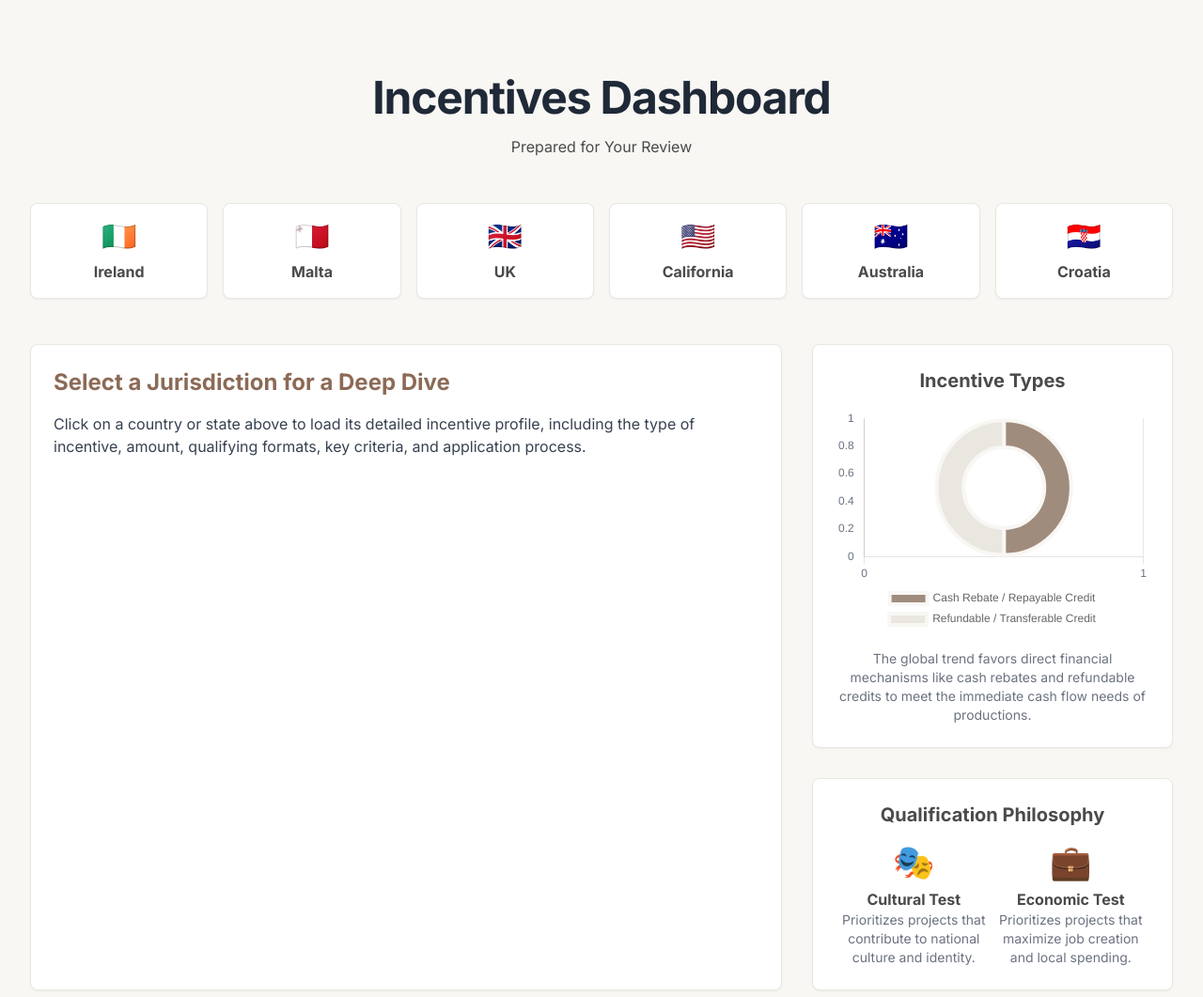
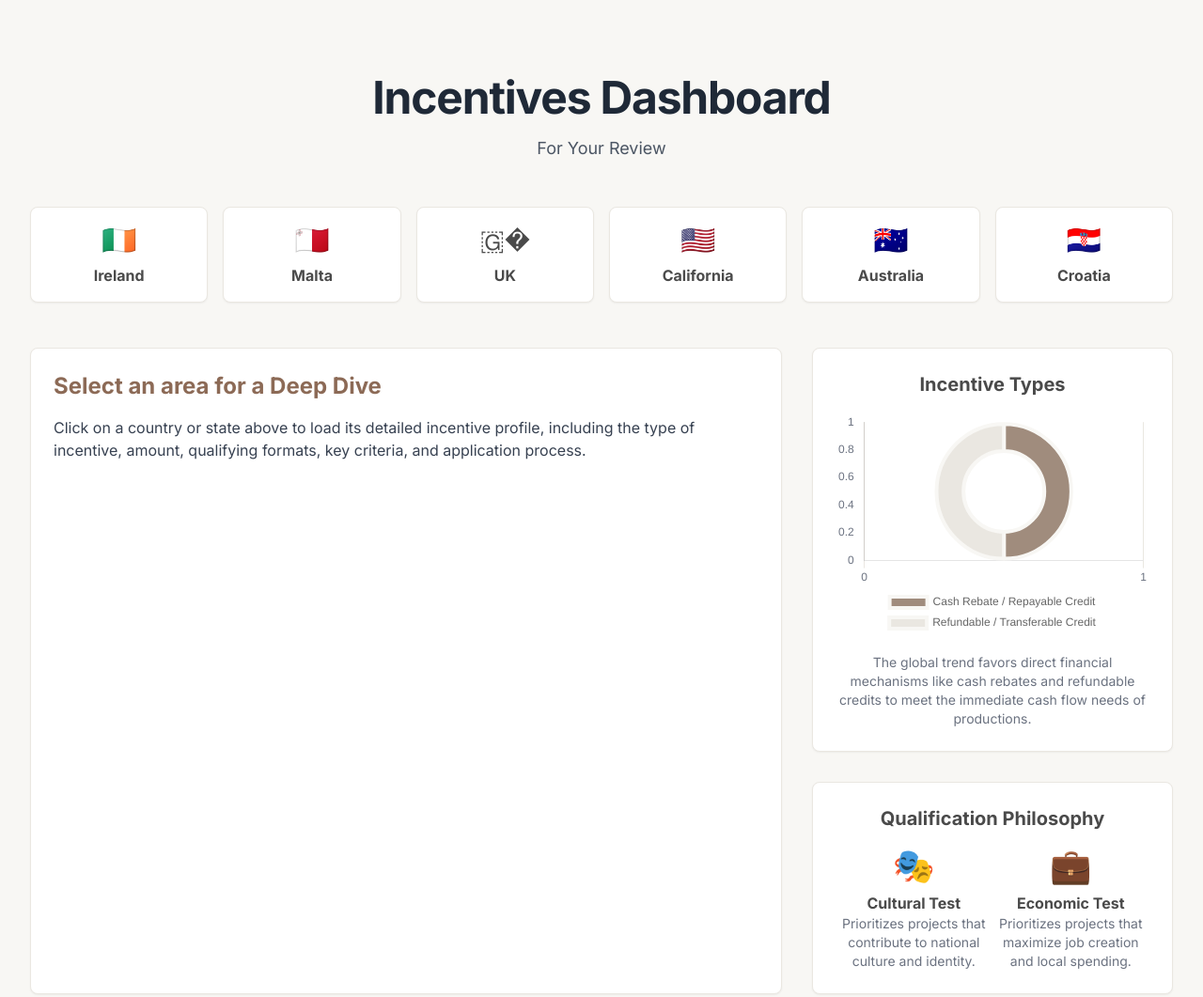
Before and after one commit to aterstallaco/taxincentives, a plain HTML site: page index.html in a window 1280 px wide. Shown: the top 1061 px of the page at 94% size. Drawn offline with nearby package versions, Linux system fonts and the light colour scheme.

Commit message:
Update index.html

```diff
--- a/index.html
+++ b/index.html
@@ -3,7 +3,7 @@
 <head>
     <meta charset="UTF-8">
     <meta name="viewport" content="width=device-width, initial-scale=1.0">
-    <title>Film Production Incentives | Interactive Dashboard</title>
+    <title>Global Film Production Incentives | Interactive Dashboard</title>
     <script src="https://cdn.tailwindcss.com"></script>
     <script src="https://cdn.jsdelivr.net/npm/chart.js"></script>
     <link href="https://fonts.googleapis.com/css2?family=Inter:wght@400;600;700&display=swap" rel="stylesheet">
@@ -63,7 +63,7 @@
 
         <header class="text-center my-8 md:my-12">
             <h1 class="text-4xl md:text-5xl font-bold text-gray-800 tracking-tight">Incentives Dashboard</h1>
-            <p class="mt-4 text-lg text-gray-600 max-w-3xl mx-auto"><p>Prepared for Your Review</p>
+            <p class="mt-4 text-lg text-gray-600 max-w-3xl mx-auto">For Your Review</p>
         </header>
 
         <nav id="jurisdiction-selector" class="grid grid-cols-2 sm:grid-cols-3 lg:grid-cols-6 gap-4 mb-12">
@@ -72,7 +72,7 @@
         <div class="grid grid-cols-1 lg:grid-cols-3 gap-8">
 
             <section id="deep-dive-section" class="lg:col-span-2 card rounded-lg shadow-sm p-6">
-                <h2 class="text-2xl font-bold mb-4 accent-text">Select a Jurisdiction for a Deep Dive</h2>
+                <h2 class="text-2xl font-bold mb-4 accent-text">Select an area for a Deep Dive</h2>
                 <div id="details-content" class="space-y-6 text-gray-700">
                     <p>Click on a country or state above to load its detailed incentive profile, including the type of incentive, amount, qualifying formats, key criteria, and application process.</p>
                 </div>
@@ -116,7 +116,7 @@
         </section>
 
         <footer class="text-center mt-16 mb-8 border-t pt-8 text-gray-500">
-            <p></p>
+            <p>&copy; 2025 Film Finance Analytics. Data synthesized from "An Expert Analysis of Global Film Production Incentives."</p>
         </footer>
 
     </main>
@@ -130,8 +130,7 @@
                 formats: 'Feature films, TV drama, documentaries, animation, VFX. A 20% incentive for unscripted productions is pending EU approval.',
                 criteria: 'Requires a cultural certificate from the Department of Culture (passing both Cultural and Industry Development Tests). Minimum spend of €125,000. Must be an Irish resident SPV.',
                 process: 'Two-stage process: cultural certification then claim submission. A significant 90% early payment is available, with the final 10% paid upon project delivery.',
-                philosophy: 'Cultural',
-                sourceUrl: 'https://example.com/ireland-report'
+                philosophy: 'Cultural'
             },
             'Malta': {
                 flag: '🇲🇹',
@@ -140,18 +139,16 @@
                 formats: 'Feature films, TV series, documentaries, animation, VFX. Excludes commercials and reality TV.',
                 criteria: 'Requires passing a cultural test. Minimum spend of €100,000 in Malta, with a total budget over €200,000. Must engage a local production service company.',
                 process: 'Application submitted to Malta Film Commission 30 working days before photography. A 10% advance is possible, with the balance paid after audit upon completion.',
-                philosophy: 'Cultural',
-                sourceUrl: 'https://example.com/malta-report'
+                philosophy: 'Cultural'
             },
             'UK': {
-                flag: '🇬🇧',
+                flag: '🇬�',
                 type: 'Taxable Credit (AVEC)',
                 amount: 'Standard net credit of 25.5%. A new Independent Film Tax Credit (IFTC) offers a net credit of 39.75% for films with budgets up to £23.5 million. A VFX uplift provides a 29.25% net rate.',
                 formats: 'Feature films (with theatrical release), high-end TV, animation, and children\'s television.',
                 criteria: 'Must be certified as "British" by passing a Cultural Test (18/35 points) or be an official co-production. Minimum 10% of core expenditure must be in the UK.',
                 process: 'Productions must claim under the new AVEC system from April 2025. Involves applying to the BFI for cultural certification, then claiming on a Corporation Tax return with HMRC.',
-                philosophy: 'Cultural',
-                sourceUrl: 'https://example.com/uk-report'
+                philosophy: 'Cultural'
             },
             'California': {
                 flag: '🇺🇸',
@@ -160,8 +157,7 @@
                 formats: 'Broadened eligibility includes animated films, multi-camera sitcoms, and short-episode TV shows. Minimum spend of $1 million.',
                 criteria: 'The primary criterion is the "jobs ratio test," ranking projects based on their potential for job creation. No cultural test required.',
                 process: 'Highly competitive application process via an online portal during specific, narrow application windows. Projects are ranked by their jobs ratio score to receive an allocation.',
-                philosophy: 'Economic',
-                sourceUrl: 'https://example.com/california-report'
+                philosophy: 'Economic'
             },
             'Australia': {
                 flag: '🇦🇺',
@@ -170,8 +166,7 @@
                 formats: 'Feature films, telemovies, TV series, documentaries, and animation.',
                 criteria: 'Producer Offset requires "Significant Australian Content." Location Offset requires a minimum spend of A$20 million. PDV Offset requires a minimum A$500,000 spend on Australian PDV services.',
                 process: 'Applications for certificates can be made anytime. The offset is claimed as part of the company\'s annual tax return, with payment typically within four weeks of lodgement.',
-                philosophy: 'Economic',
-                sourceUrl: 'https://example.com/australia-report'
+                philosophy: 'Economic'
             },
             'Croatia': {
                 flag: '🇭🇷',
@@ -180,8 +175,7 @@
                 formats: 'Feature films, TV drama, documentaries, and animation. Excludes commercials and reality TV.',
                 criteria: 'Requires a Cultural Test. Minimum spend varies by format (e.g., €250,000 for features). Requires employment of local trainees for larger projects.',
                 process: 'First-come, first-served application basis. Application must be submitted to the Croatian Audiovisual Centre prior to production. Rebate is paid out after project completion and audit.',
-                philosophy: 'Cultural',
-                sourceUrl: 'https://example.com/croatia-report'
+                philosophy: 'Cultural'
             }
         };
 
@@ -239,13 +233,6 @@
                     <div>
                         <h4 class="font-bold text-lg accent-text">Application Process/Timeline</h4>
                         <p>${data.process}</p>
-                    </div>
-                    <div>
-                        <h4 class="font-bold text-lg accent-text">Source Report</h4>
-                        <a href="${data.sourceUrl}" target="_blank" class="inline-flex items-center text-blue-600 hover:text-blue-800 font-medium">
-                            View Full Report
-                            <span class="ml-1">🔗</span>
-                        </a>
                     </div>
                 </div>
             `;
@@ -354,3 +341,4 @@
     </script>
 </body>
 </html>
+�
```
